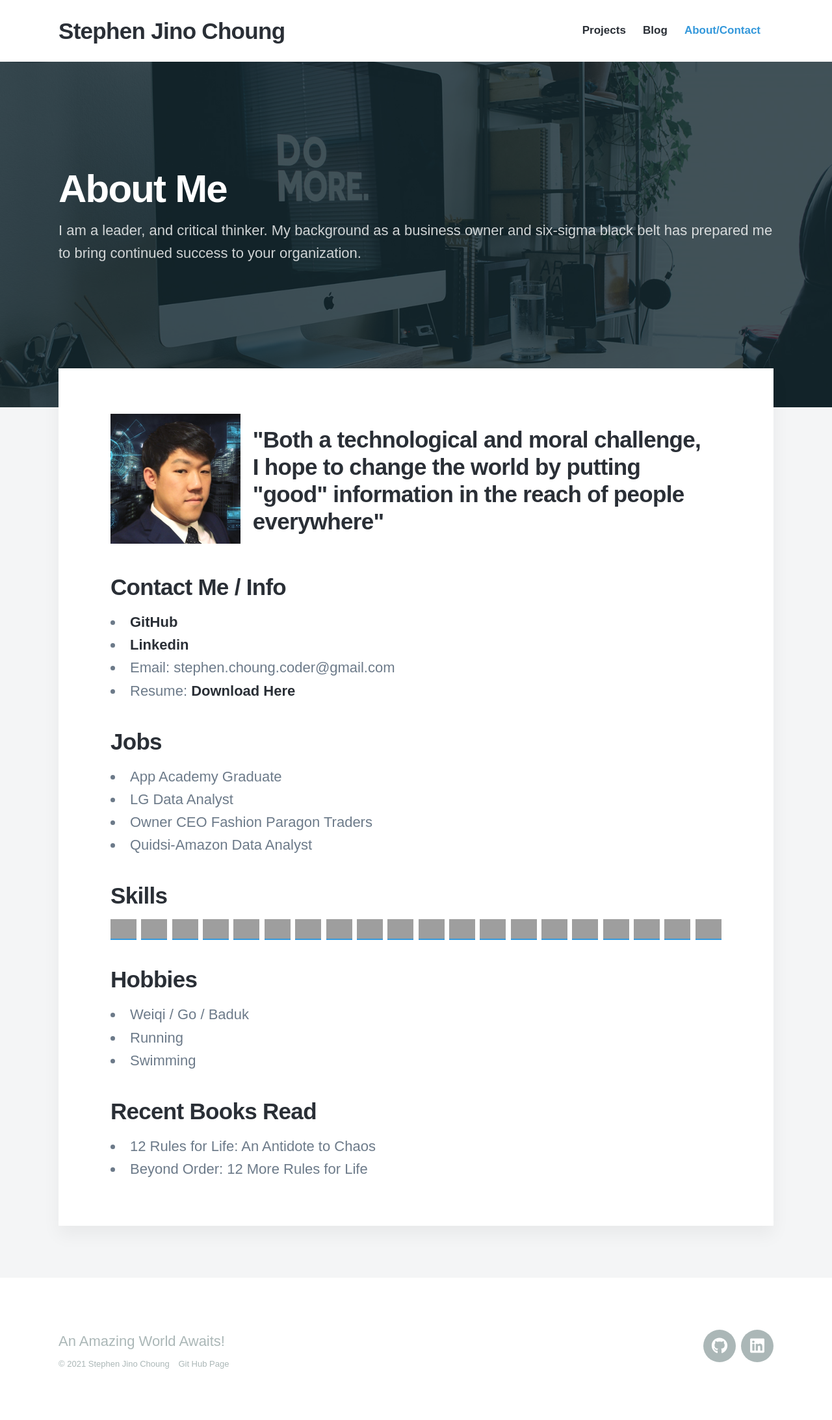
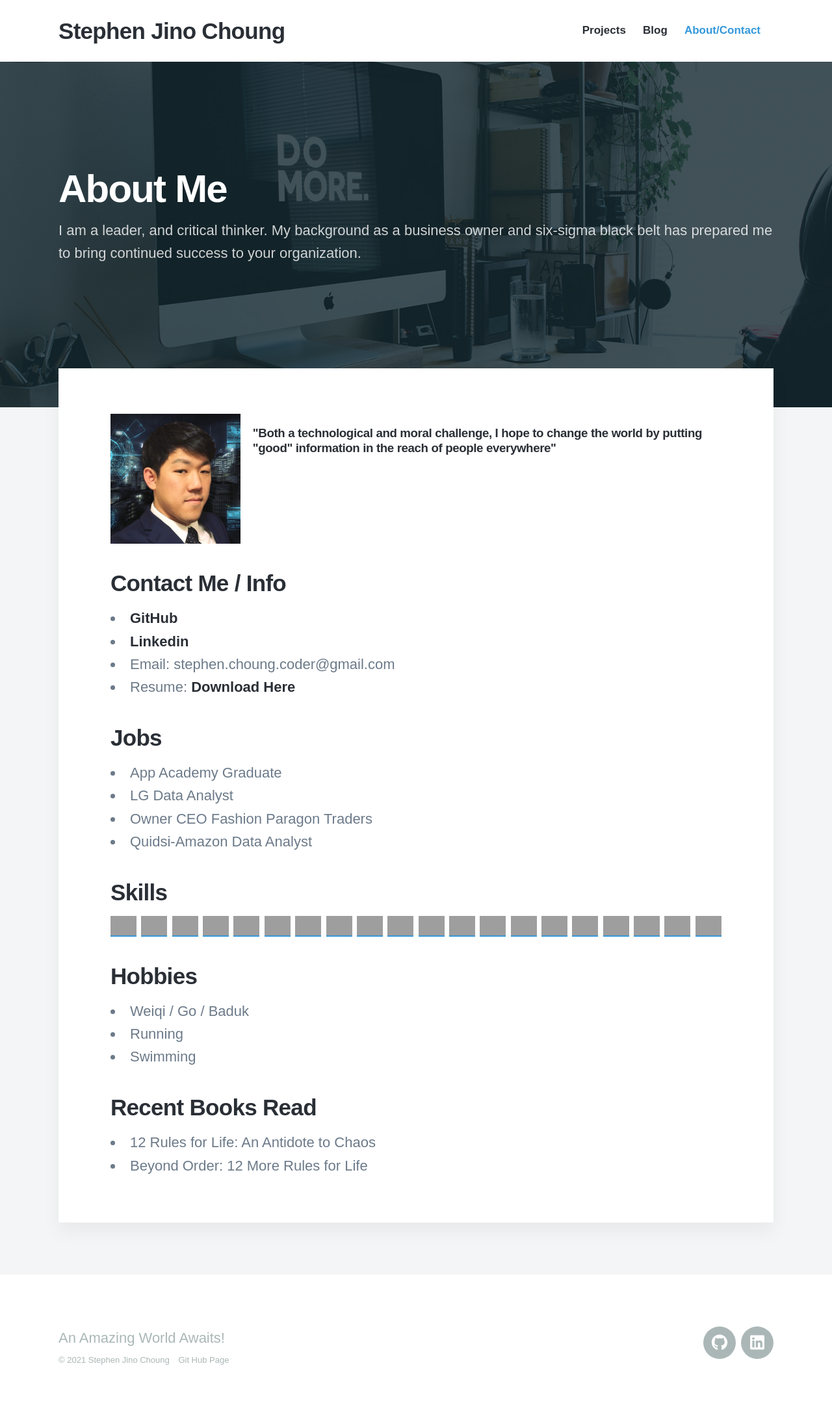
Before and after one commit to Twprcntmlk/Twprcntmlk.github.io, a Jekyll site: the page built from _pages/about.md, in a window 1280 px wide. Shown: the whole page at 65% size. Built offline with Jekyll 4.4.1, drawn with Linux system fonts in a browser that asks for light colours; nearby versions of some CDN libraries; some web fonts are replaced; grey boxes are pictures that could not be loaded.

Commit message:
font sizing

```diff
--- a/_sass/_includes/_content.scss
+++ b/_sass/_includes/_content.scss
@@ -32,6 +32,13 @@
 
 .flexContainer h2{
     margin: 2%;
+	@include mq(tabletp) {
+		font-size: $p-medium*0.85;
+	}
+
+	@include mq(laptop) {
+		font-size: $p-large*0.85;
+	}
 }
 
 .flexContainer img{
```
